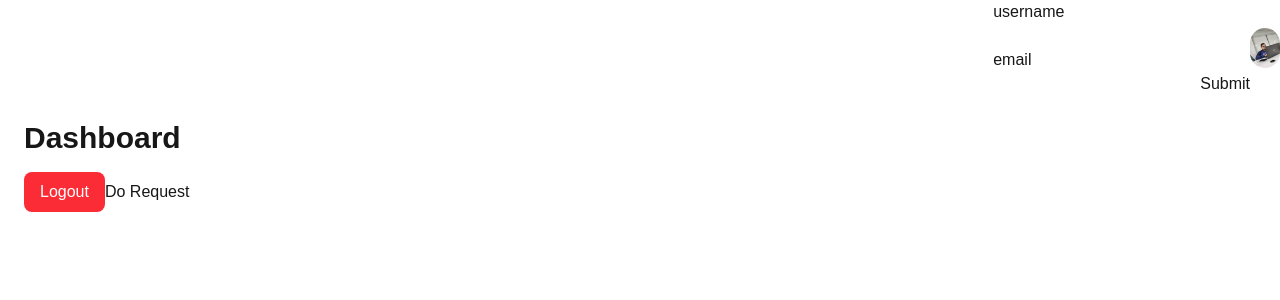
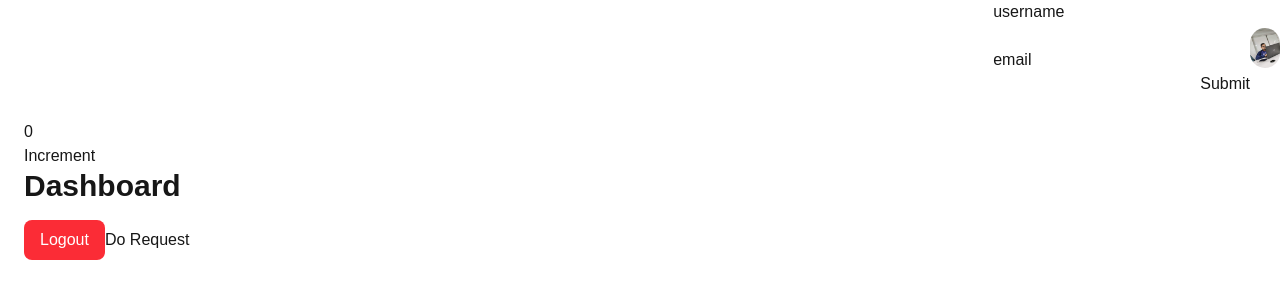
Before and after one commit to vedamanikanta2023/repair-frontend, a Next.js app: page /dashboard in a window 1280 px wide. Shown: the top 300 px of the page. Built offline with nearby package versions, Linux system fonts and the light colour scheme; no server answers; sample sign-in values are in the browser's storage.

Commit message:
added counter

```diff
--- a/src/app/(protected)/dashboard/page.tsx
+++ b/src/app/(protected)/dashboard/page.tsx
@@ -2,12 +2,14 @@
 
 import { useSession, signOut } from "next-auth/react";
 import { useRouter } from "next/navigation";
-import { createContext, useEffect } from "react";
+import { createContext, useEffect, useState } from "react";
 
 export const UserContext: any = createContext(null);
 
 export default function Dashboard() {
   const { data: session, status } = useSession();
+    const [count, setCount] = useState(0);
+
   const router = useRouter();
   console.log("d;",session);
   useEffect(() => {
@@ -21,6 +23,8 @@
   return (
     <UserContext.Provider value={session}>
       <div className="p-6">
+        <p>{count}</p>
+      <button onClick={() => setCount(count + 1)}>Increment</button>
         <h1 className="text-3xl font-bold">Dashboard</h1>
         {/* <p className="mt-2">Welcome, {session?.user?.username} 🎉</p> */}
         <button
```
